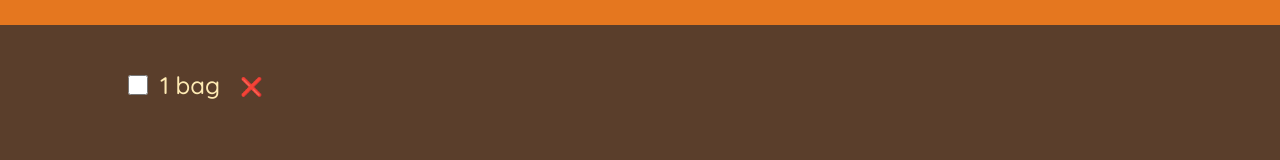
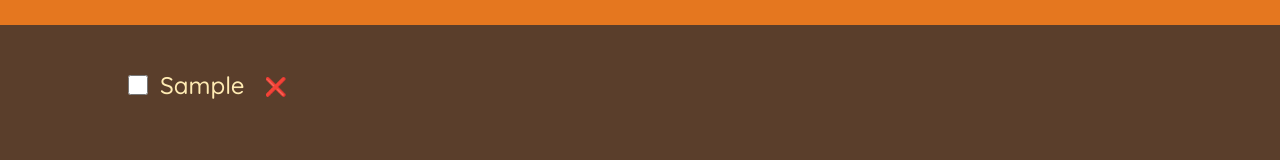
Before and after one commit to lexopez/travel-list_reactjs, a React (Create React App) app: page / in a window 1280 px wide. Both pictures are taken after typing "Sample" into the empty fields and a click on the button "ADD". Shown: the part 252-412 px from the top of the page. Built offline with nearby package versions, Linux system fonts and the light colour scheme.

Commit message:
add callback function in app component to clearl list and add business logic for the sorting in the PackingList component

```diff
--- a/src/components/App.js
+++ b/src/components/App.js
@@ -23,6 +23,10 @@ function App() {
     );
   }
 
+  function handleClearList() {
+    setItems([]);
+  }
+
   return (
     <div className="app">
       <Logo />
@@ -31,6 +35,7 @@ function App() {
         items={items}
         onToggleItem={handleToggleItem}
         onDeleteItem={handleDeleteItem}
+        onClearList={handleClearList}
       />
       <Stats />
     </div>
--- a/src/components/Item.js
+++ b/src/components/Item.js
@@ -7,7 +7,7 @@ function Item({ item, onToggleItem, onDeleteItem }) {
         onChange={() => onToggleItem(item.id)}
       />
       <span style={item.packed ? { textDecoration: "line-through" } : {}}>
-        1 bag
+        {item.quantity} {item.description}
       </span>
       <button onClick={() => onDeleteItem(item.id)}>❌</button>
     </li>
--- a/src/components/PackingList.js
+++ b/src/components/PackingList.js
@@ -1,10 +1,27 @@
+import { useState } from "react";
 import Item from "./Item";
 
 function PackingList({ items, onToggleItem, onDeleteItem, onClearList }) {
+  const [sortBy, setSortBy] = useState("input");
+
+  let sortedItems;
+
+  if (sortBy === "input") sortedItems = items;
+
+  if (sortBy === "description")
+    sortedItems = items
+      .slice()
+      .sort((a, b) => a.description.localeCompare(b.description));
+
+  if (sortBy === "packed")
+    sortedItems = items
+      .slice()
+      .sort((a, b) => Number(a.packed) - Number(b.packed));
+
   return (
     <div className="list">
       <ul>
-        {items.map((item) => (
+        {sortedItems?.map((item) => (
           <Item
             onToggleItem={onToggleItem}
             onDeleteItem={onDeleteItem}
@@ -15,12 +32,12 @@ function PackingList({ items, onToggleItem, onDeleteItem, onClearList }) {
       </ul>
 
       <div className="actions">
-        <select>
+        <select value={sortBy} onChange={(e) => setSortBy(e.target.value)}>
           <option value="input">Sort by input order</option>
           <option value="description">Sort by description</option>
           <option value="packed">Sort by packed</option>
         </select>
-        <button>Clear list</button>
+        <button onClick={onClearList}>Clear list</button>
       </div>
     </div>
   );
```
